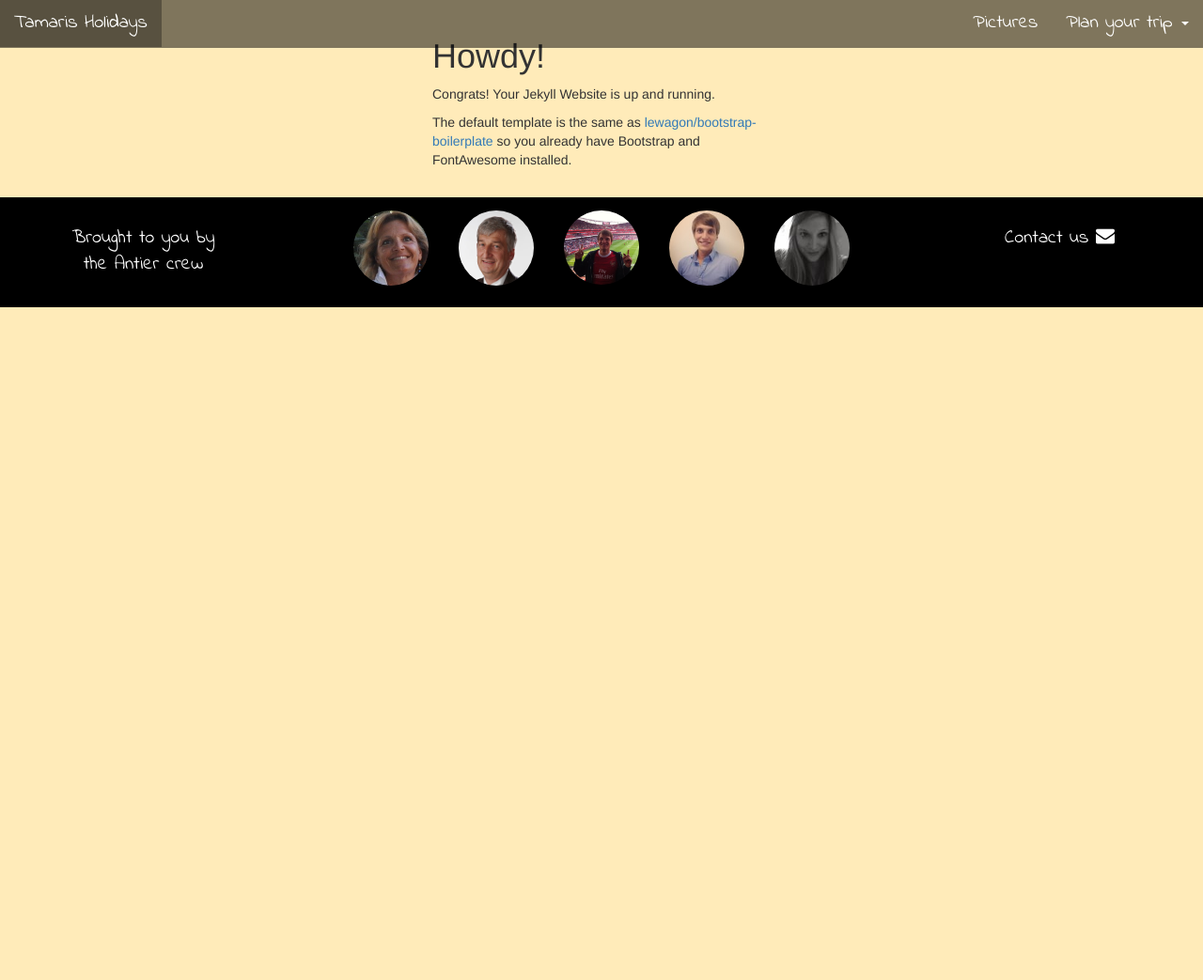
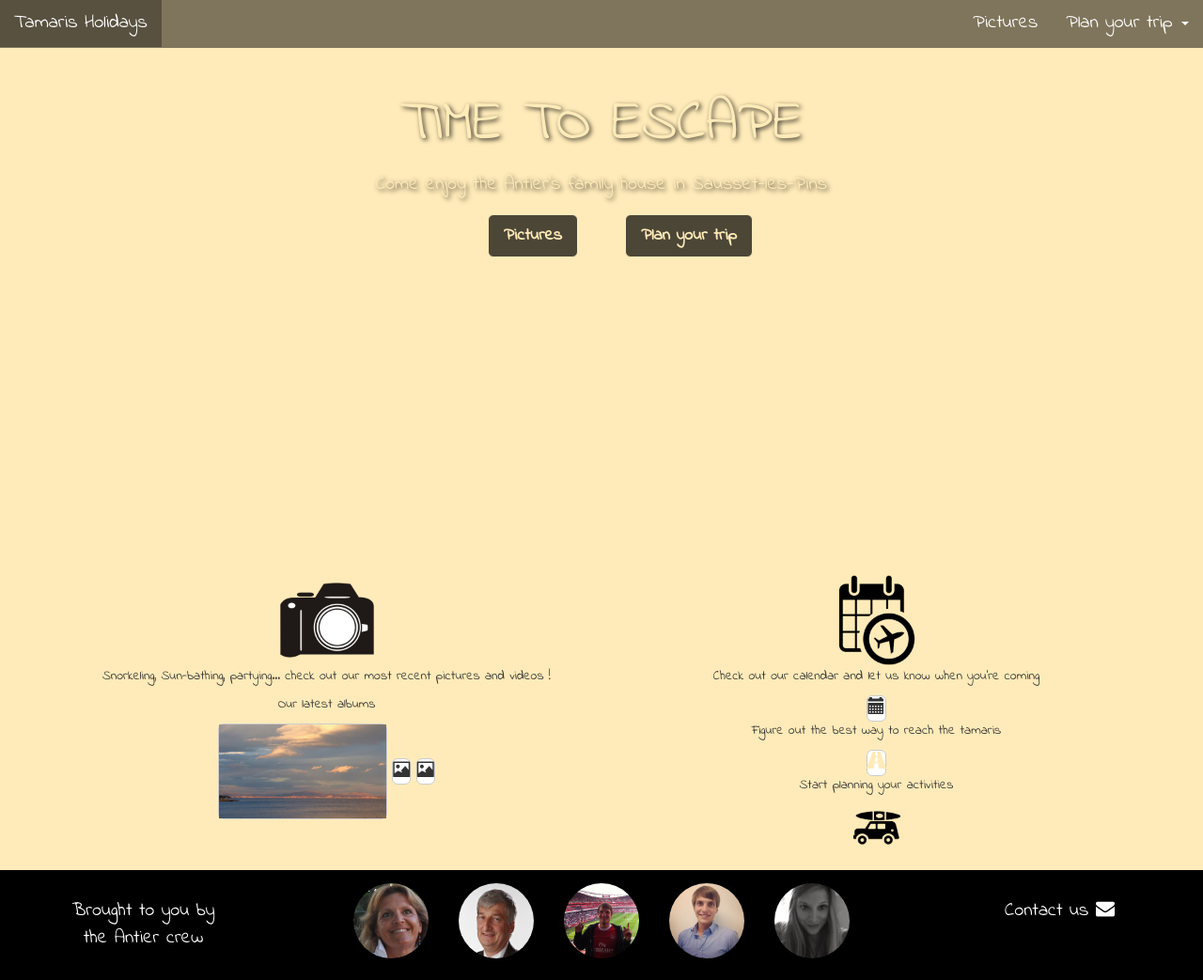
Before and after one commit to BenAntier/Jekyll-Tamaris-Holidays, a Jekyll site: the page built from index.html, in a window 1280 px wide and 1043 px high. Shown: the whole window at 94% size. Built offline with Jekyll 4.4.1, drawn with Linux system fonts in a browser that asks for light colours; nearby versions of some CDN libraries; Markdown is read by kramdown in place of the engine named in the settings.

Commit message:
added specific body to index.html

```diff
--- a/index.html
+++ b/index.html
@@ -3,19 +3,52 @@ layout: default
 title: Tamaris Holidays
 ---
 
-<div class="container">
-  <div class="row">
-    <div class="col-sm-4 col-sm-offset-4">
-      <h1>Howdy!</h1>
+ <div id="wrapper">
+   <h1>TIME TO ESCAPE</h1>
+   <h2>Come enjoy the Antier's family house in Sausset-les-Pins</h2>
+   <div class="container">
+        <div class="row">
 
-      <p>Congrats! Your Jekyll Website is up and running.</p>
-      <p>
-        The default template is the same as
-        <a href="https://github.com/lewagon/bootstrap-boilerplate">
-          lewagon/bootstrap-boilerplate
-        </a>
-        so you already have Bootstrap and FontAwesome installed.
-      </p>
+          <div class="col-xs-6" align="right">
+              <a href="picture-page.html" class="btn btn-primary btn-lg"> <strong>Pictures</strong> </a>
+          </div>
+
+          <div class="col-xs-6" align="left">
+              <a href="#" class="btn btn-primary btn-lg"> <strong>Plan your trip</strong> </a>
+          </div>
+        </div>
+      </div>
     </div>
-  </div>
-</div>
+
+    <div class="container" height="600px">
+      <div class="row text-center">
+        <div class="col-xs-6" >
+          <img src="pics/camera.png" height="100px">
+          <p> Snorkeling, Sun-bathing, partying... check out our most recent pictures and videos ! </p>
+          <p> Our latest albums </p>
+          <button type="button" class="btn btn-default btn-lg">
+          <img src="pics/marseille.jpg" height="100px">
+          </button>
+          <button type="button" class="btn btn-default btn-lg">
+          <span class="glyphicon glyphicon-picture"></span>
+          </button>
+          <button type="button" class="btn btn-default btn-lg">
+          <span class="glyphicon glyphicon-picture"></span>
+          </button>
+        </div>
+
+        <div class="col-xs-6">
+          <img src="pics/travel.png" height="100px">
+          <p>Check out our calendar and let us know when you're coming</p>
+          <button type="button" class="btn btn-default btn-lg">
+          <span class="glyphicon glyphicon-calendar"></span>
+          </button>
+          <p>Figure out the best way to reach the tamaris</p>
+          <button type="button" class="btn btn-default btn-lg">
+          <a href="getting-there.html" class="glyphicon glyphicon-road"></a>
+          </button>
+          <p>Start planning your activities</p>
+          <img src="pics/activities.png" height="50px">
+        </div>
+      </div>
+    </div>
```
